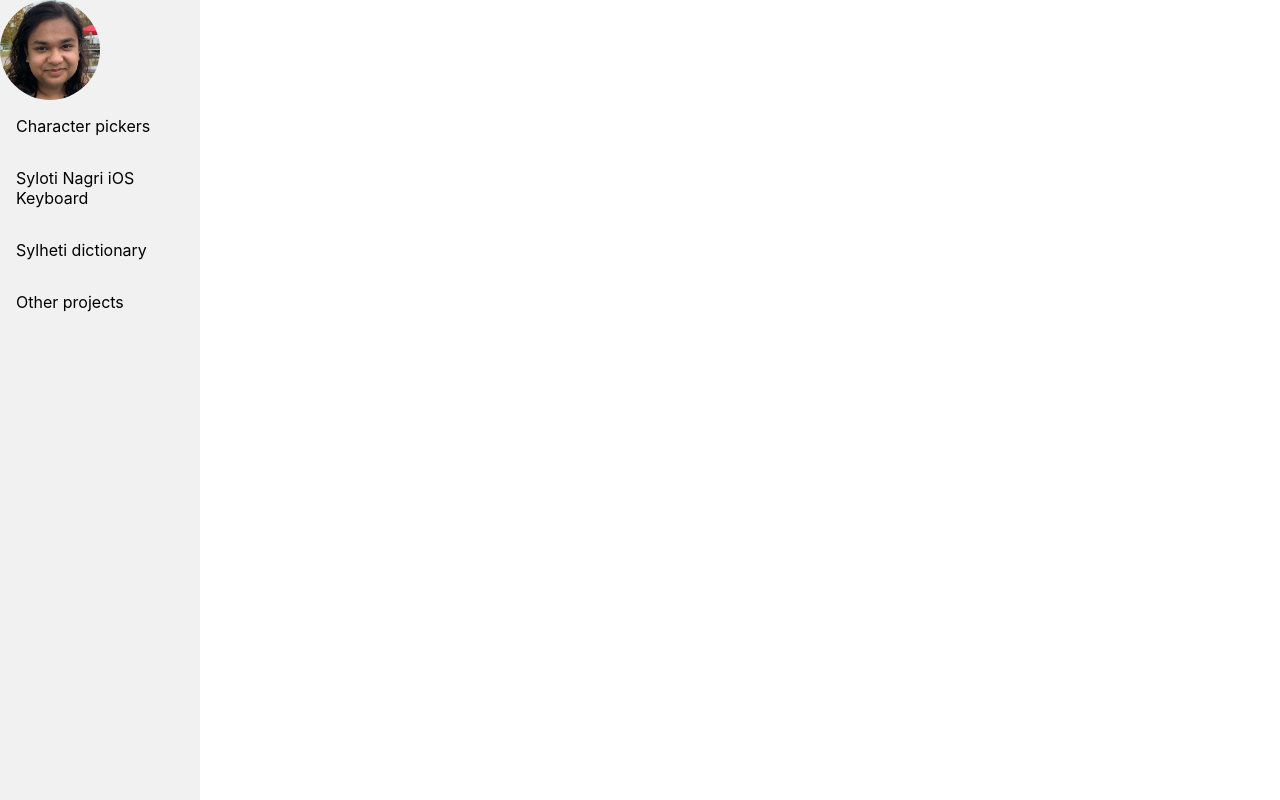
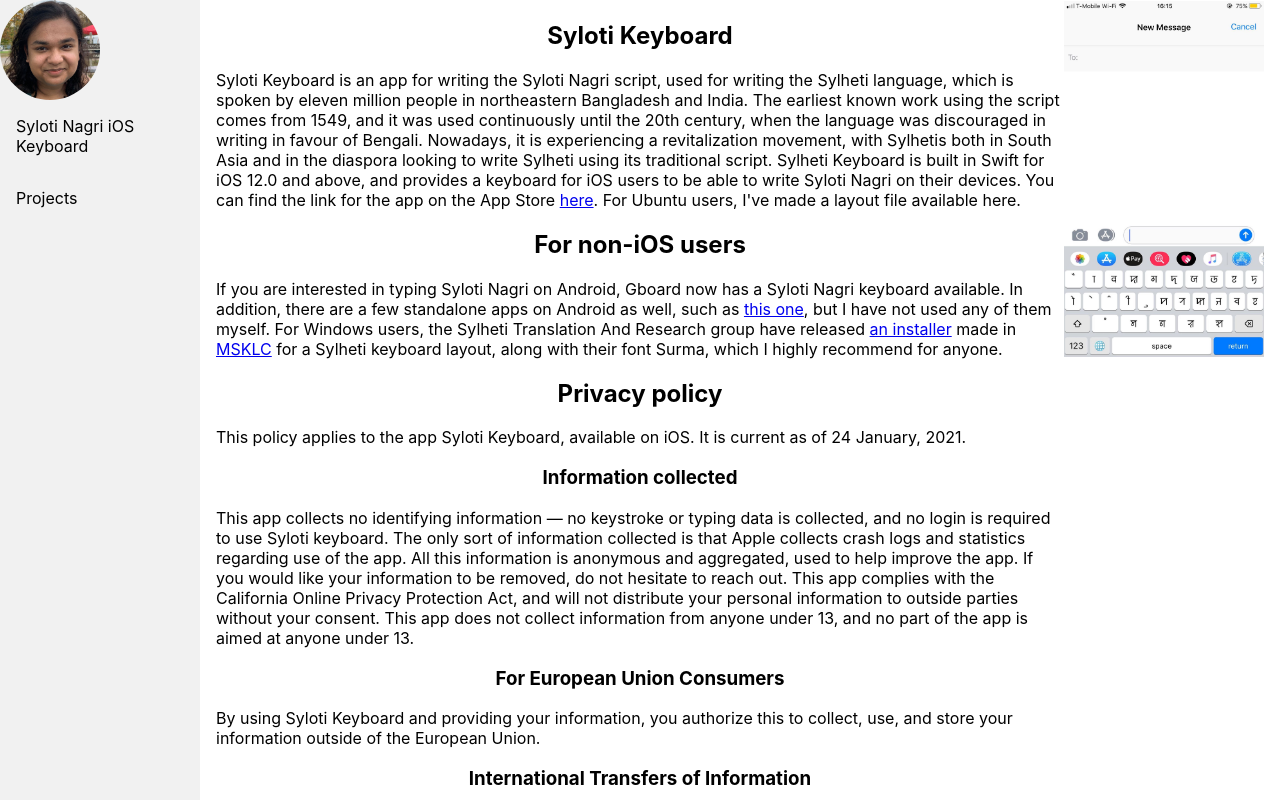
Before and after one commit to ananari/ananari-heroku, a React (Create React App) app: page /sylotikeyboard in a window 1280 px wide. Shown: the top 800 px of the page. Built offline with nearby package versions, Linux system fonts and the light colour scheme.

Commit message:
adds ios app page

```diff
--- a/src/App.js
+++ b/src/App.js
@@ -1,6 +1,7 @@
 import Sidebar from './Sidebar.js';
 import {BrowserRouter, Route, Switch} from "react-router-dom";
 import Home from './Home.js';
+import SylotiApp from './SylotiKeyboard.js';
 
 function App() {
   return (
@@ -11,6 +12,9 @@
         <Route exact path="/">
           <Home className="content"/>
         </Route>
+        <Route exact path="/sylotikeyboard">
+          <SylotiApp />
+        </Route>
       </Switch>
       </BrowserRouter>
     </div>
--- a/src/Home.js
+++ b/src/Home.js
@@ -21,7 +21,7 @@
              <p>
                 Apart from linguistics and programming, my biggest interests
                 are music and typography. I am an accordionist and singer, and
-                I used to sing with the choir <a href="http://www.golosa.org/">
+                I used to sing and play with the choir <a href="http://www.golosa.org/">
                 Golosa</a> for many years. Lately I have been getting into
                 type design, with a particular interest in making typefaces
                 for Syloti Nagri that represent the diversity in Sylheti books,
--- a/src/Sidebar.js
+++ b/src/Sidebar.js
@@ -10,10 +10,8 @@
                   <img id="myimg" src={mecropped} alt="my face"/>
               </a>
             </div>
-            <a className="item">Character pickers</a>
-            <a className="item">Syloti Nagri iOS Keyboard</a>
-            <a className="item">Sylheti dictionary</a>
-            <a className="item">Other projects</a>
+            <a className="item"  href="/sylotikeyboard">Syloti Nagri iOS Keyboard</a>
+            <a className="item">Projects</a>
         </nav>
     )
 }
--- /dev/null
+++ b/src/SylotiKeyboard.css
@@ -0,0 +1,21 @@
+div.content {
+    margin-left: 200px;
+    padding: 1px 16px;
+    height: 1000px;
+}
+
+div.right {
+    float: right;
+    height: 100%;
+}
+
+h2, h3 {
+    text-align: center;
+}
+
+
+
+img {
+    width: 200px;
+    height: auto;
+}
--- /dev/null
+++ b/src/SylotiKeyboard.js
@@ -0,0 +1,84 @@
+import "./SylotiKeyboard.css";
+import appscreenshot from './appscreenshot.jpg';
+
+function SylotiApp() {
+    return (
+        <div className="content">
+            <div className="right">
+              <img src={appscreenshot} alt="screenshot of Syloti Keyboard app" />
+            </div>
+            <h2>Syloti Keyboard</h2>
+            <p>
+                Syloti Keyboard is an app for writing the Syloti Nagri script,
+                used for writing the Sylheti language, which is spoken by
+                eleven million people in northeastern Bangladesh and India.
+                The earliest known work using the script comes from 1549, and
+                it was used continuously until the 20th century, when the
+                language was discouraged in writing in favour of Bengali.
+                Nowadays, it is experiencing a revitalization movement, with
+                Sylhetis both in South Asia and in the diaspora looking to
+                write Sylheti using its traditional script. Sylheti Keyboard is
+                built in Swift for iOS 12.0 and above, and provides a keyboard
+                for iOS users to be able to write Syloti Nagri on their devices.
+                You can find the link for the app on the App Store <a href=
+                "https://apps.apple.com/us/app/syloti-keyboard/id1515279890">here</a>.
+                For Ubuntu users, I've made a layout file available here.
+            </p>
+            <h2>For non-iOS users</h2>
+            <p>
+                If you are interested in typing Syloti Nagri on Android, Gboard
+                now has a Syloti Nagri keyboard available. In addition, there
+                are a few standalone apps on Android as well, such as <a href=
+                "https://play.google.com/store/apps/details?id=com.company.nagrikeyboard&hl=en_US&gl=US">
+                this one</a>, but I have not used any of them myself. For
+                Windows users, the Sylheti Translation And Research group have
+                released <a href="http://www.sylheti.org.uk/unicode-font">
+                an installer</a> made in <a href=
+                "https://www.microsoft.com/en-us/download/details.aspx?id=102134">
+                MSKLC</a> for a Sylheti keyboard layout, along with their font
+                Surma, which I highly recommend for anyone.
+            </p>
+            <h2>Privacy policy</h2>
+            <p>
+              This policy applies to the app Syloti Keyboard, available on iOS.
+              It is current as of 24 January, 2021.
+            </p>
+            <h3>Information collected</h3>
+            <p>
+              This app collects no identifying information — no keystroke or
+              typing data is collected, and no login is required to use Syloti
+              keyboard. The only sort of information collected is that Apple
+              collects crash logs and statistics regarding use of the app.
+              All this information is anonymous and aggregated, used to help
+              improve the app. If you would like your information to be removed,
+              do not hesitate to reach out. This app complies with the California
+              Online Privacy Protection Act, and will not distribute your personal
+              information to outside parties without your consent. This app does
+              not collect information from anyone under 13, and no part of the
+              app is aimed at anyone under 13.
+            </p>
+            <h3>For European Union Consumers</h3>
+            <p>
+              By using Syloti Keyboard and providing your information, you
+              authorize this to collect, use, and store your information
+              outside of the European Union.
+            </p>
+            <h3>International Transfers of Information</h3>
+            <p>
+              Information may be processed, stored, and used outside of the
+              country in which you are located. Data privacy laws vary across
+              jurisdictions, and different laws may be applicable to your data
+              depending on where it is processed, stored, or used.
+            </p>
+            <h3>Your Consent, and Contact Info</h3>
+            <p>
+              By using Syloti Keyboard, you consent to its privacy policy.
+            If you have any questions about the privacy policy or would like to
+            request deletion of your information, you can reach out <a href="mailto:anaismahmed@gmail.com">here</a>.
+            </p>
+        </div>
+    )
+
+}
+
+export default SylotiApp;
```
Also changed, not shown: src/Projects.js (added), src/appscreenshot.jpg (added), 1 other file (tests, documents, lock files or other folders).
